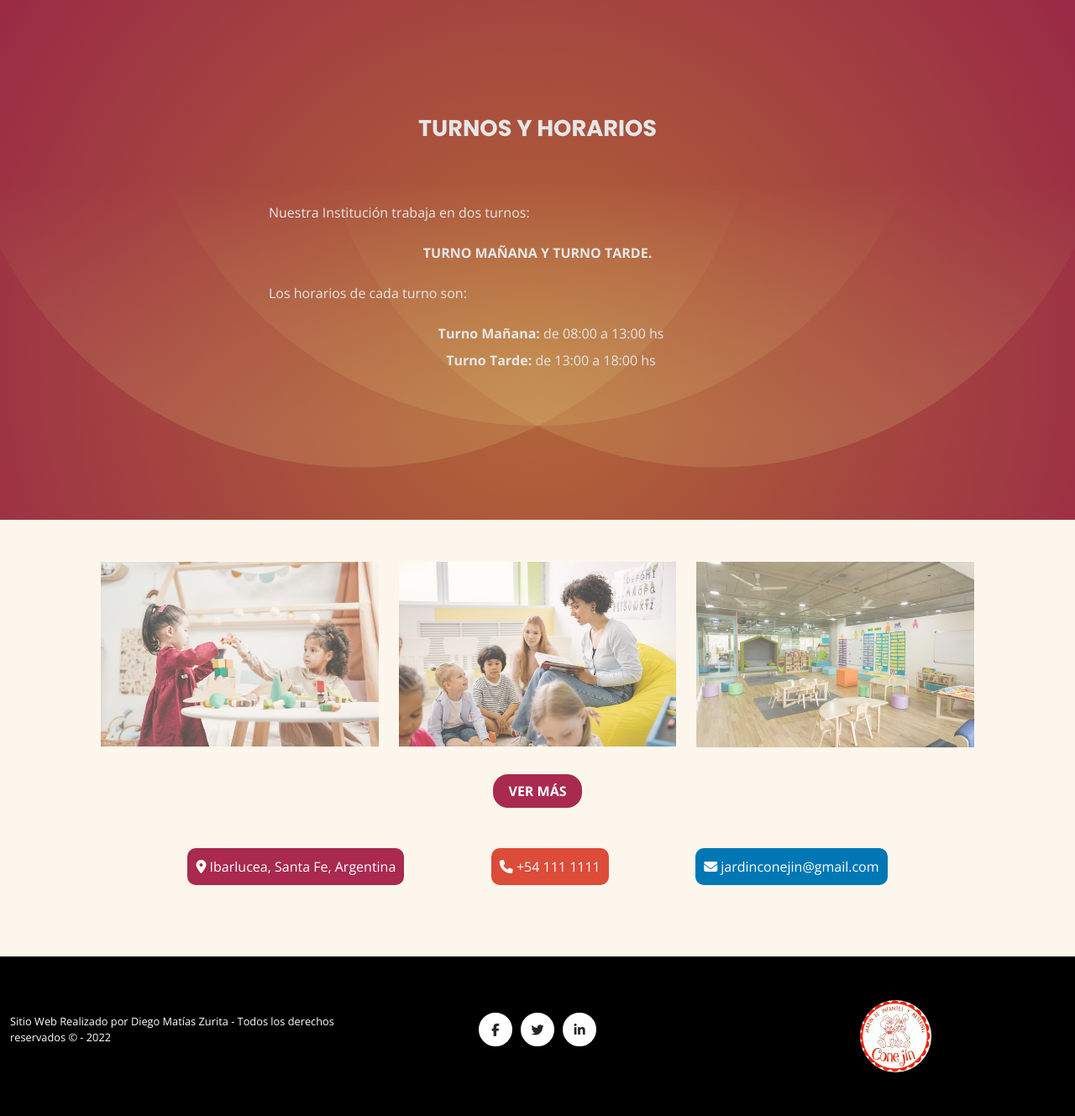
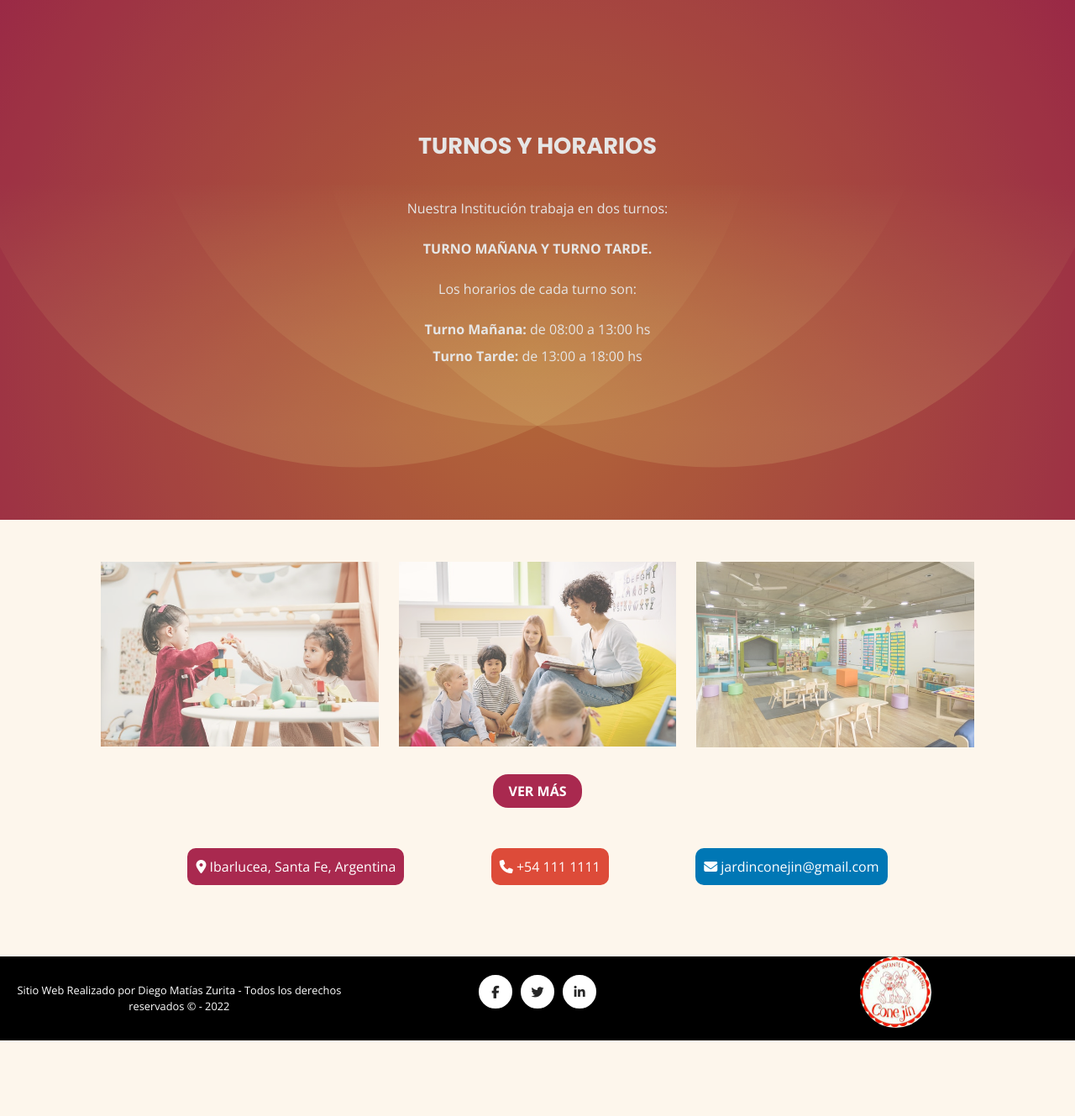
Before and after one commit to MatiasDiego/jardin_conejin__zurita_diego, a website: page index.html in a window 1280 px wide. Shown: the part 560-1889 px from the top of the page at 84% size. After the commit the page ends 1799 px from the top, so only its background shows below. Drawn offline with nearby package versions, Linux system fonts and the light colour scheme.

Commit message:
Mejorando las media queries

```diff
--- a/components/_footer.scss
+++ b/components/_footer.scss
@@ -100,6 +100,38 @@
 }
 
 /************ MEDIA QUERIES ************/
+@media screen and (min-width: 320px) {
+  .footer {
+    height: 100%;
+    position: relative;
+  }
+
+  .contentfooter {
+    height: 100px;
+    text-align: center;
+    &__paragraph {
+      font-size: 13px;
+      margin: 0;
+    }
+  }
+
+  .socialcontainer {
+    height: 100px;
+  }
+
+  .iconlist {
+    padding: 0;
+  }
+
+  .footerlogocontainer {
+    height: 100%;
+    &__logo {
+      width: 85px;
+      height: 85px;
+    }
+  }
+}
+
 @media screen and (min-width: 576px) {
   .contentfooter {
     &__paragraph {
--- a/components/_general.scss
+++ b/components/_general.scss
@@ -61,6 +61,20 @@ body {
 }
 
 /************ MEDIA QUERIES ************/
+@media screen and (min-width: 320px) {
+  body {
+    padding: 0;
+  }
+
+  .h1Template {
+    font-size: 1.7em;
+  }
+
+  .content__paragraph {
+    font-size: .9em;
+  }
+}
+
 @media screen and (min-width: 576px) {
   .container {
     height: 100%;
--- a/components/_hero.scss
+++ b/components/_hero.scss
@@ -67,6 +67,28 @@ $datacontact: (
 }
 
 /************ MEDIA QUERIES ************/
+@media screen and (min-width: 320px) {
+  .container {
+    height: 100%;
+  }
+
+  @each $name, $color in $datacontact {
+    .#{$name} {
+      font-size: 12px;
+      margin-bottom: 1.2em;
+    }
+  }
+
+  .datacontact {
+    &__ul {
+      display: flex;
+      flex-direction: column;
+      align-items: center;
+      padding: 0;
+    }
+  }
+}
+
 @media screen and (min-width: 576px) {
   @each $name, $color in $datacontact {
     .#{$name} {
--- a/components/_schedule.scss
+++ b/components/_schedule.scss
@@ -39,3 +39,37 @@
   list-style: none;
   text-align: center;
 }
+
+/************ MEDIA QUERIES ************/
+@media screen and (min-width: 320px) {
+  .schedule {
+    height: 100%;
+    padding: 20px 0 20px 0;
+  }
+
+  .h2title {
+    margin-bottom: 1.5em;
+    font-size: 1.7em;
+  }
+
+  .shift {
+    width: 90vw;
+  }
+}
+
+@media screen and (min-width: 576px) {
+  .schedule {
+    height: 80vh;
+  }
+}
+
+@media screen and (min-width: 992px) {
+  .shift {
+    text-align: center;
+  }
+
+  .shiftslist {
+    margin: 0;
+    padding: 0;
+  }
+}
```
Also changed, not shown: css/estilos.css, 1 other file.
